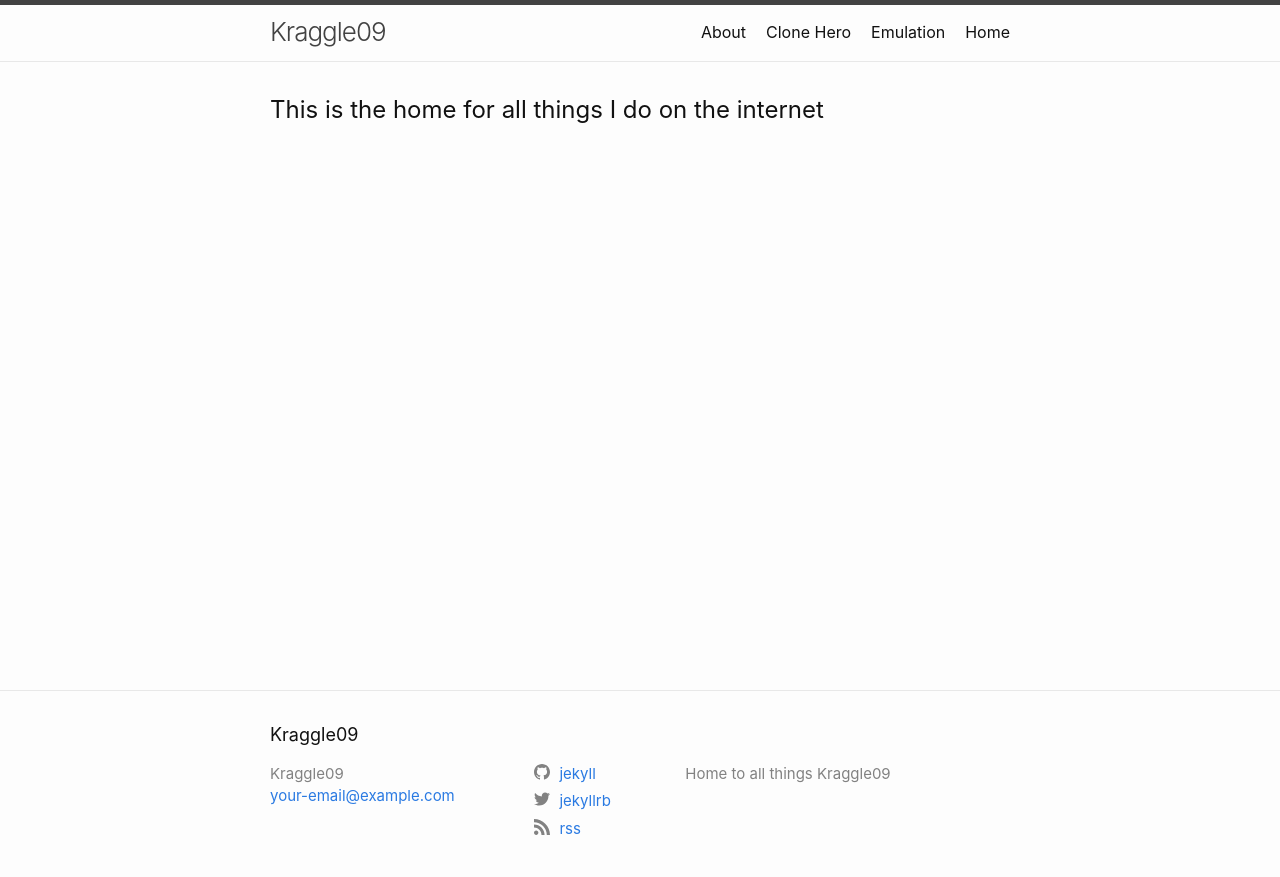
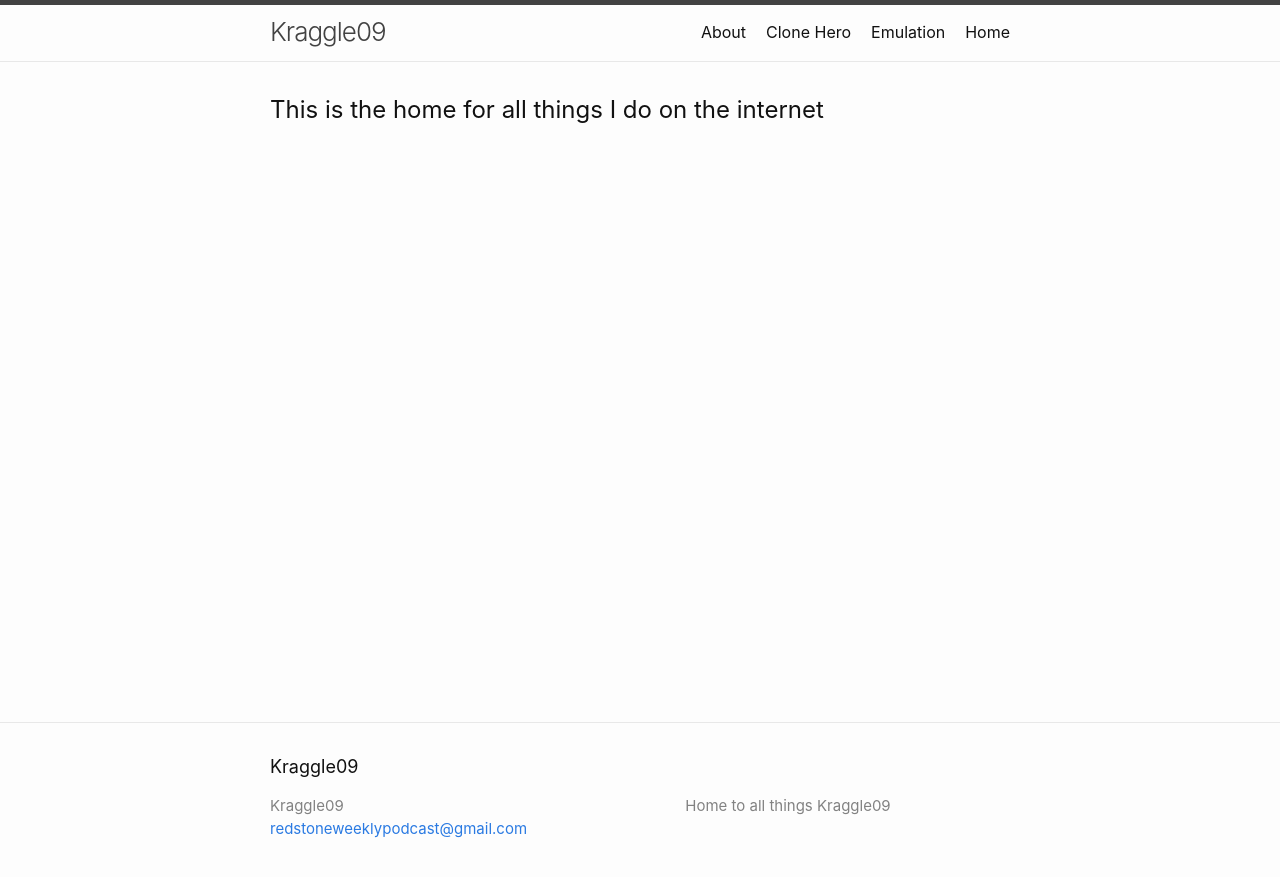
Before and after one commit to Kraggle09/kraggle09.github.io, a Jekyll site: the page built from docs/index.markdown, in a window 1280 px wide. Shown: the top 877 px of the page. Built offline with Jekyll 4.4.1, drawn with Linux system fonts in a browser that asks for light colours.

Commit message:
Updated config.yml

```diff
--- a/docs/_config.yml
+++ b/docs/_config.yml
@@ -1,13 +1,13 @@
 title: Kraggle09
 author: Kraggle09
-email: your-email@example.com
+email: redstoneweeklypodcast@gmail.com
 description: > # this means to ignore newlines until "twitter_username:"
   Home to all things Kraggle09
 
 # social links
-twitter_username: jekyllrb
-github_username:  jekyll
-rss: rss
+# twitter_username: jekyllrb
+# github_username:  jekyll
+# rss: rss
 # dribbble_username: jekyll
 # facebook_username: jekyll
 # flickr_username: jekyll
```
